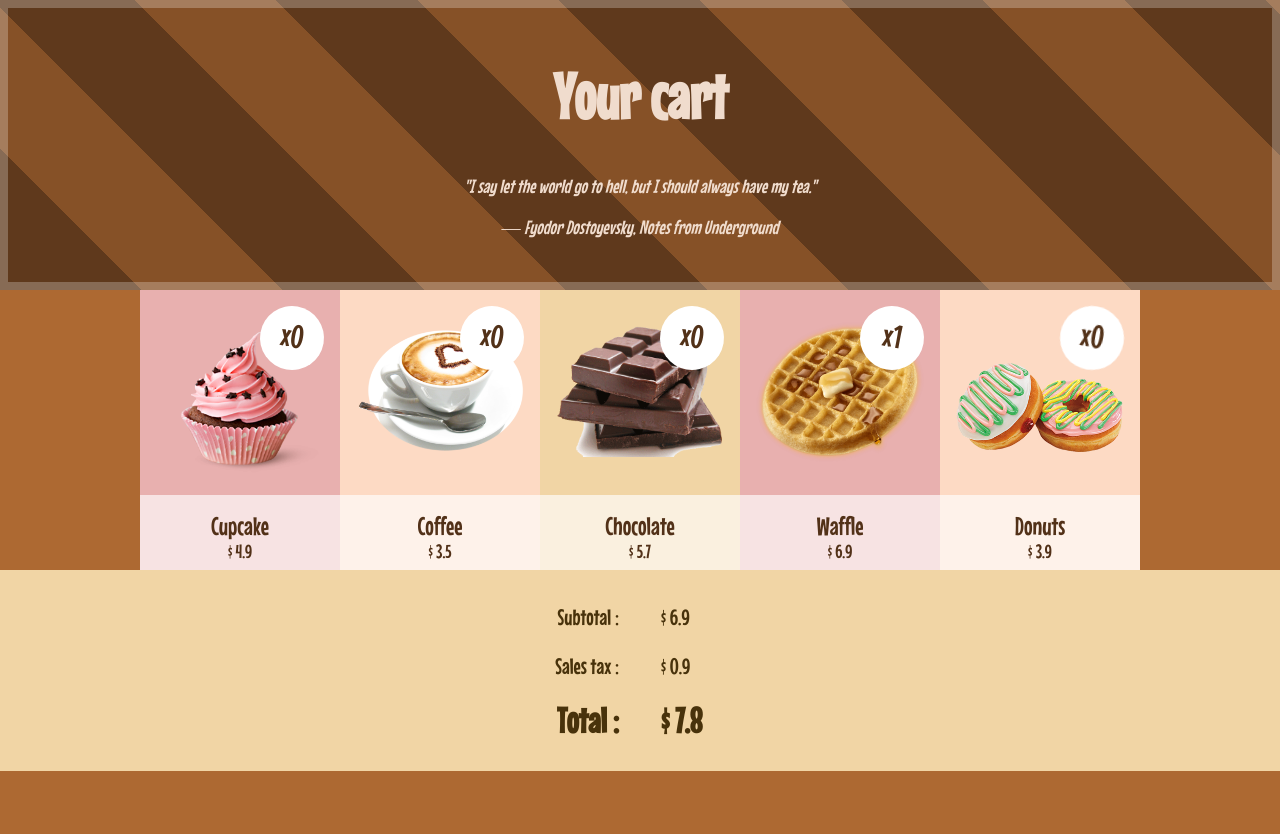
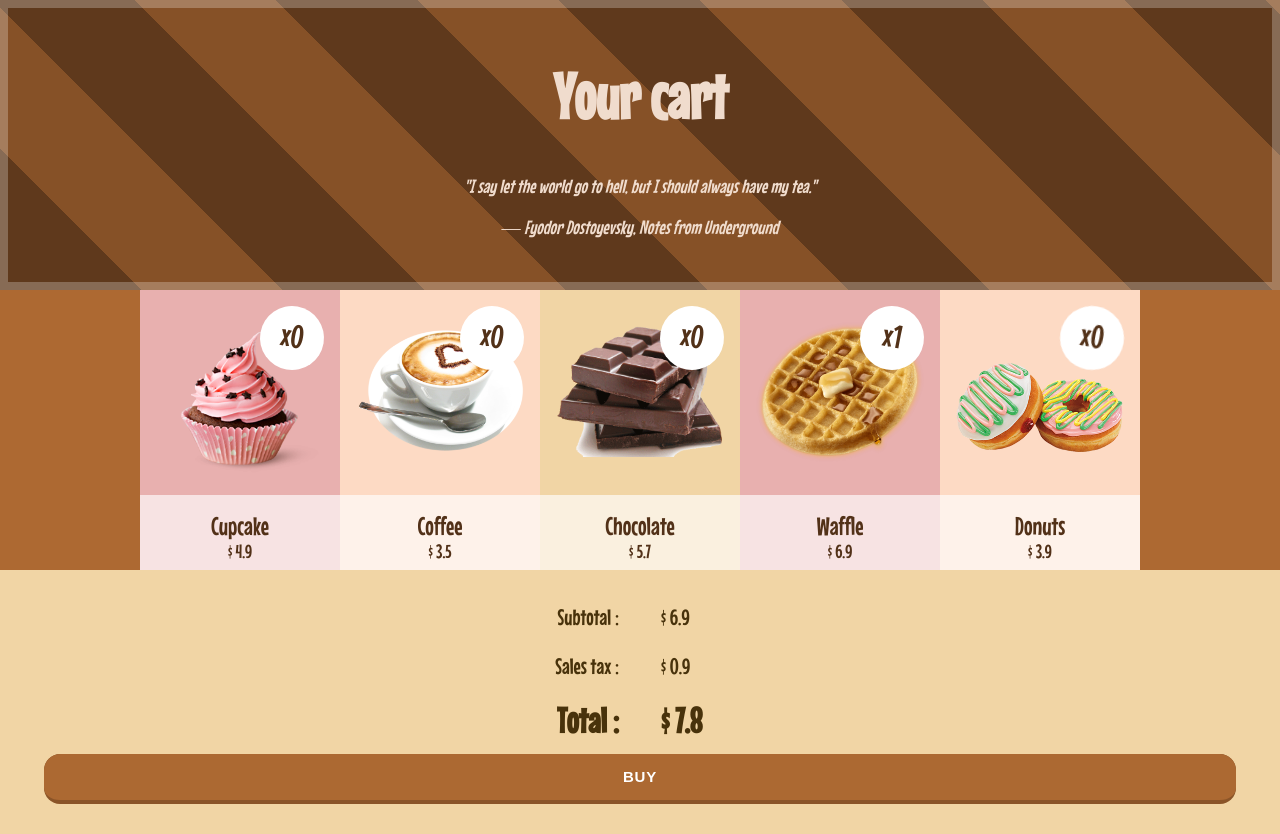
Before and after one commit to AnastasiyaGuryanova/cart, a React (Create React App) app: page / in a window 1280 px wide. Before the commit the page ends 800 px from the top, so only its background shows below. Built offline with nearby package versions, Linux system fonts and the light colour scheme; the HTML template or start-up script is replaced by a standard one.

Commit message:
feat: add buy button

```diff
--- a/src/App.css
+++ b/src/App.css
@@ -201,3 +201,68 @@
 .bill tr .label {
   text-align: right;
 }
+
+.bill .button-cell {
+  text-align: center;
+}
+
+/* CSS */
+.bill .button {
+  appearance: button;
+  background-color: #8a5428;
+  border: solid transparent;
+  border-radius: 16px;
+  border-width: 0 0 4px;
+  box-sizing: border-box;
+  color: #FFFFFF;
+  cursor: pointer;
+  display: inline-block;
+  font-family: din-round,sans-serif;
+  font-size: 15px;
+  font-weight: 700;
+  letter-spacing: .8px;
+  line-height: 20px;
+  margin: 0;
+  outline: none;
+  overflow: visible;
+  padding: 13px 16px;
+  text-align: center;
+  text-transform: uppercase;
+  touch-action: manipulation;
+  transform: translateZ(0);
+  transition: filter .2s;
+  user-select: none;
+  -webkit-user-select: none;
+  vertical-align: middle;
+  white-space: nowrap;
+  width: 100%;
+}
+
+.bill .button:after {
+  background-clip: padding-box;
+  background-color: #ac6932;
+  border: solid transparent;
+  border-radius: 16px;
+  border-width: 0 0 4px;
+  bottom: -4px;
+  content: "";
+  left: 0;
+  position: absolute;
+  right: 0;
+  top: 0;
+  z-index: -1;
+}
+
+.bill .button:main,
+.bill .button:focus {
+  user-select: auto;
+}
+
+.bill .button:hover:not(:disabled) {
+  filter: brightness(1.1);
+  -webkit-filter: brightness(1.1);
+}
+
+.bill .button:disabled {
+  cursor: auto;
+}
--- a/src/Total/Total.tsx
+++ b/src/Total/Total.tsx
@@ -32,6 +32,11 @@
                 <td className="label">Total :</td>
                 <td className="value">$ {total.total}</td>
             </tr>
+            <tr>
+                <td colSpan={2} className="button-cell">
+                    <button className="button">Buy</button>
+                </td>
+            </tr>
         </tbody>
     </table>;
 }
```
